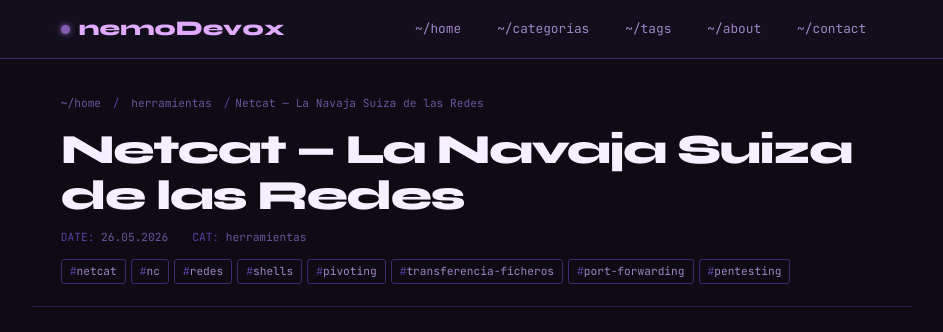
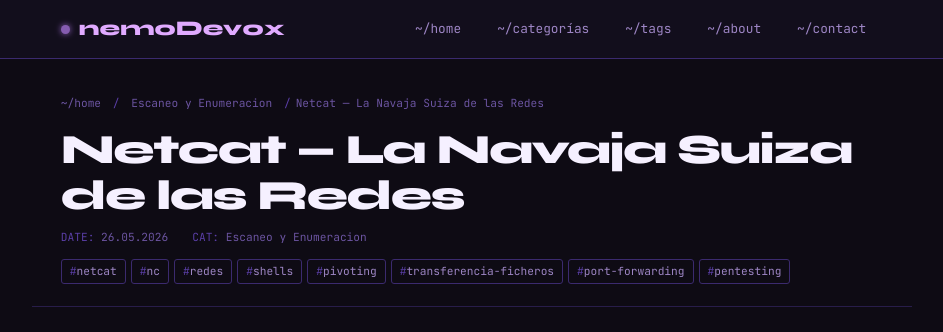
Before and after one commit to nemoDev0x/nemoDev0x.github.io, a Jekyll site: the page built from _posts/2026-05-26-netcat.md, in a window 1280 px wide and 900 px high. Shown: the top 332 px of the window, without its empty margins (168-1111 px from the left). Built offline with Jekyll 4.4.1, drawn with Linux system fonts in a browser that asks for light colours.

Commit message:
Update categories for Netcat post

```diff
--- a/_posts/2026-05-26-netcat.md
+++ b/_posts/2026-05-26-netcat.md
@@ -2,7 +2,7 @@
 layout: post
 title: "Netcat — La Navaja Suiza de las Redes"
 date: 2026-05-26
-categories: [herramientas]
+categories: [Escaneo y Enumeracion]
 tags: [netcat, nc, redes, shells, pivoting, transferencia-ficheros, port-forwarding, pentesting]
 description: "Guía profesional de Netcat: conexiones TCP/UDP, reverse shells, bind shells, transferencia de ficheros, port forwarding, escaneo de puertos y técnicas avanzadas para pentesting y Red Team."
 ---
```
